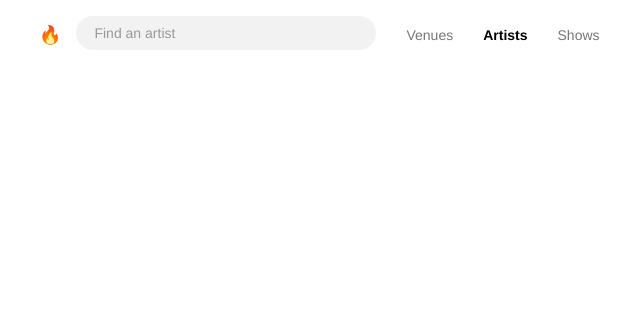
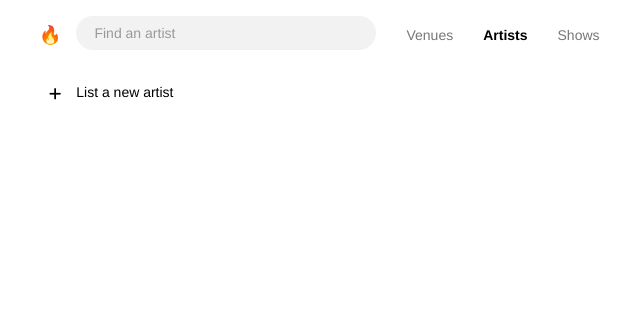
Before and after one commit to Alejandroq12/App-to-book-artists, a Flask app: page /artists in a window 1280 px wide. Shown: the top 320 px of the page, without its empty margins (31-671 px from the left). Run offline with Flask 2, Linux system fonts and the light colour scheme; data that the repository does not hold is empty; some libraries are stand-ins or nearby versions.

Commit message:
Fix: fixing some mistakes
I created a virtual enviroment and i made posible to search for artists

```diff
--- a/app.py
+++ b/app.py
@@ -8,6 +8,7 @@ from flask_wtf import Form
 from forms import *
 from flask_migrate import Migrate
 import babel
+import datetime
 from flask_moment import Moment
 import collections
 from config import *
@@ -278,7 +279,7 @@ def show_artist(artist_id):
     shows = db.session.query(Show, Venue).filter_by(artist_id=artist_id).join(Venue).all()
 
     for (show, venue) in shows:
-        if(show.start_time < datetime.datetime.now()):
+        if(show.start_time < datetime.now()):
             add_to = "past_shows"
         else:
             add_to = "upcoming_shows"
--- a/templates/pages/artists.html
+++ b/templates/pages/artists.html
@@ -12,5 +12,10 @@
 		</a>
 	</li>
 	{% endfor %}
+	<li>
+		<a href="/artists/create"><i class="fas fa-plus"></i>
+			<div class="item"><h5>List a new artist</h5></div>
+		</a>
+	</li>
 </ul>
 {% endblock %}
```
